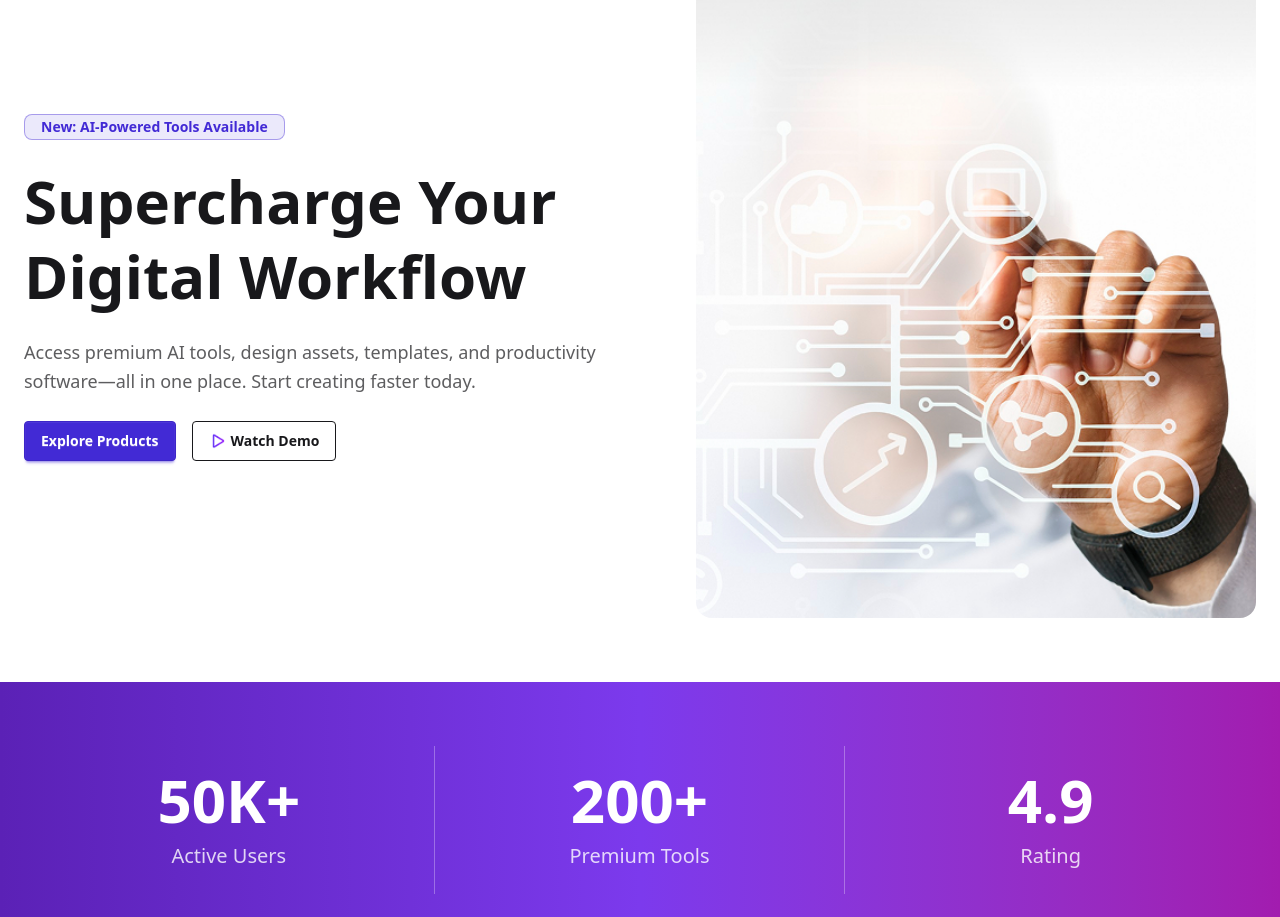
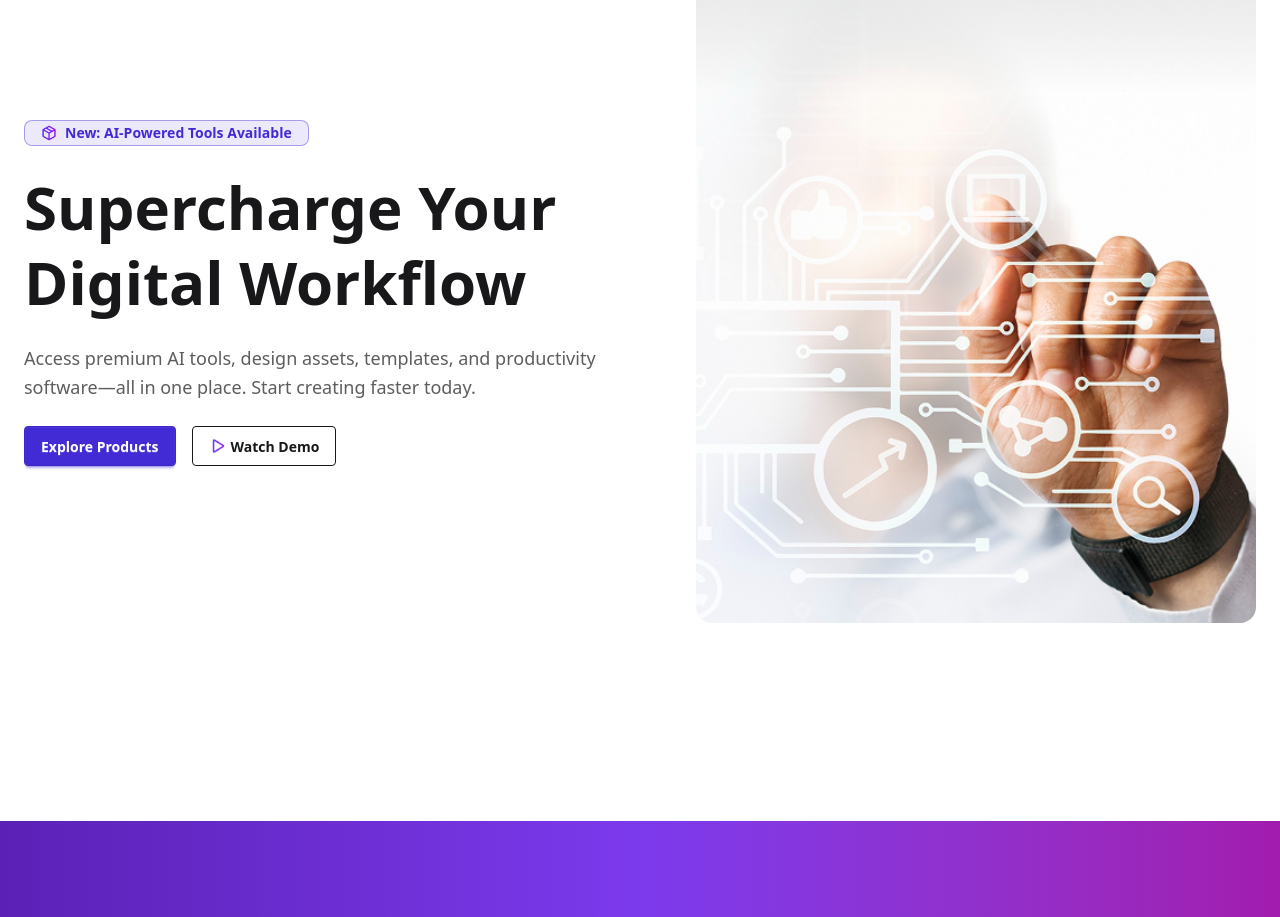
Before and after one commit to SAJNUS/Programming-Hero-Assignment-6, a React (Vite) app: page /#/ in a window 1280 px wide. Shown: the part 180-1097 px from the top of the page. Built offline with nearby package versions, Linux system fonts and the light colour scheme.

Commit message:
fix hero and stats spacing to appear after scroll

```diff
--- a/src/components/Hero.jsx
+++ b/src/components/Hero.jsx
@@ -1,14 +1,18 @@
+import packageIcon from '../../assets/icons/package.png'
 import playIcon from '../../assets/icons/Play.png'
 import bannerImage from '../../assets/icons/banner.png'
 
 function Hero() {
   return (
-    <section className="bg-base-100">
-      <div className="container mx-auto px-6 py-16">
+    <section className="min-h-screen bg-base-100">
+      <div className="container mx-auto flex min-h-screen items-center px-6 py-16">
         <div className="grid items-center gap-10 md:grid-cols-2">
           <div className="space-y-6">
             <div className="badge badge-outline border-primary/40 bg-primary/10 px-4 py-3 text-sm font-semibold text-primary">
-              New: AI-Powered Tools Available
+              <span className="flex items-center gap-2">
+                <img src={packageIcon} alt="New" className="h-4 w-4" />
+                <span>New: AI-Powered Tools Available</span>
+              </span>
             </div>
 
             <h1 className="text-4xl font-bold leading-tight text-base-content md:text-6xl">
--- a/src/components/Stats.jsx
+++ b/src/components/Stats.jsx
@@ -6,9 +6,9 @@ const stats = [
 
 function Stats() {
   return (
-    <section className="w-full bg-gradient-to-r from-[#5B21B6] via-[#7C3AED] to-[#A21CAF] py-12 md:py-16">
+    <section className="mt-24 w-full bg-gradient-to-r from-[#5B21B6] via-[#7C3AED] to-[#A21CAF] py-12 md:mt-32 md:py-16">
       <div className="container mx-auto px-6">
-        <div className="grid grid-cols-1 divide-y divide-white/20 md:grid-cols-3 md:divide-x md:divide-y-0 md:divide-white/30">
+        <div className="grid grid-cols-1 md:grid-cols-3">
           {stats.map((item) => (
             <div key={item.label} className="py-8 text-center md:py-6">
               <h3 className="text-5xl font-bold text-white md:text-6xl">{item.value}</h3>
```
Also changed, not shown: assets/icons/Group 5.png (added).
